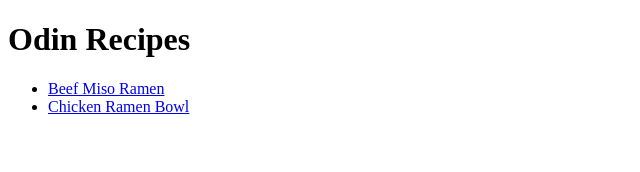
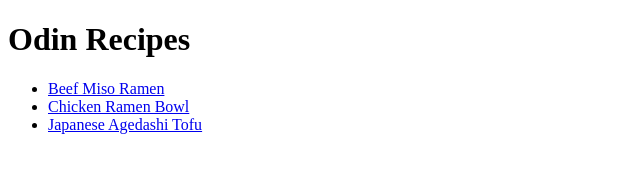
Before and after one commit to jsklcodes/odin-recipes, a plain HTML site: page index.html in a window 1280 px wide. Shown: the whole page, without its empty margins (0-640 px from the left). Drawn offline with Linux system fonts and the light colour scheme.

Commit message:
Add link to japanese-agedashi-tofu.html in index.html file

```diff
--- a/index.html
+++ b/index.html
@@ -13,6 +13,7 @@
   <ul>
     <li><a href="recipes/beef-miso-ramen.html">Beef Miso Ramen</a></li>
     <li><a href="recipes/chicken-ramen-bowl.html">Chicken Ramen Bowl</a></li>
+    <li><a href="recipes/japanese-agedashi-tofu.html">Japanese Agedashi Tofu</a></li>
   </ul>
 </body>
 
```
